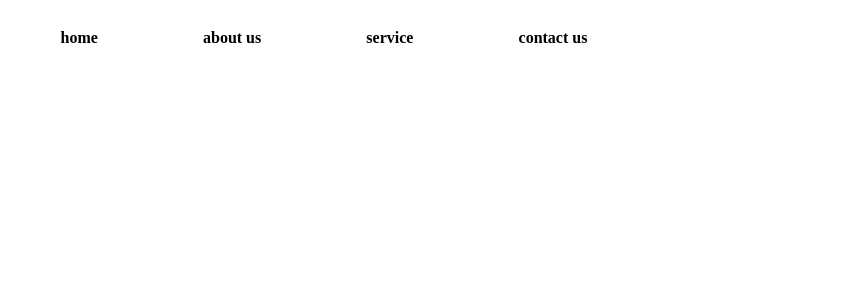
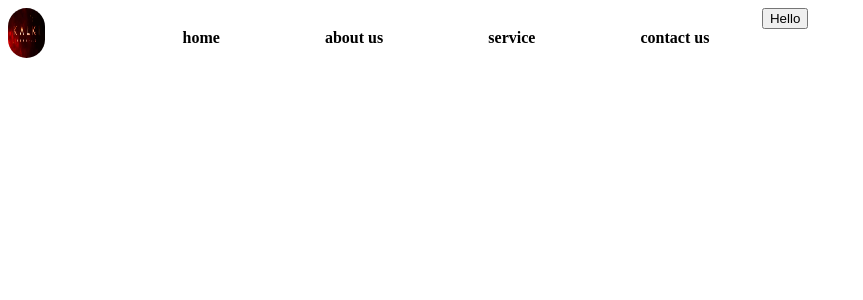
Before and after one commit to chanti143x/kalki, a React (Vite) app: page / in a window 1280 px wide. Shown: the top 300 px of the page, without its empty margins (0-863 px from the left). Built offline with nearby package versions, Linux system fonts and the light colour scheme.

Commit message:
add logo and set navbar in parent container

```diff
--- a/src/index.css
+++ b/src/index.css
@@ -1,8 +1,14 @@
-.navelements{
-   width: 50%;
-
+.navnames {
+  width: 50%;
   display: flex;
   justify-content: space-around;
   align-items: center;
-
 }
+.navbar {
+  display: flex;
+}
+.logo {
+  height: 50px;
+  width: 30%;
+  border-radius: 50px;
+}
--- a/src/pages/Navbar.jsx
+++ b/src/pages/Navbar.jsx
@@ -1,14 +1,13 @@
-import "../index.css"
+import "../index.css";
 
-
-
-function Navbar(){
-
+function Navbar() {
   return (
-
     <>
-    <div className="navelements">
-
+      <div className="navbar">
+        <div className="logo-div">
+          <img className="logo" src="src/assets/image.png" alt="logo" />
+        </div>
+        <div className="navnames">
           <h4>home</h4>
 
           <h4>about us</h4>
@@ -16,12 +15,13 @@ function Navbar(){
           <h4>service</h4>
 
           <h4>contact us</h4>
-
         </div>
-
-
-
-    </>)
+        <div className="book-appointment">
+          <button>Hello</button>
+        </div>
+      </div>
+    </>
+  );
 }
 
 export default Navbar;
```
Also changed, not shown: src/App.jsx (+4 -7 lines), src/assets/image.png (added). Lines whose indentation alone changed are shown as unchanged.
